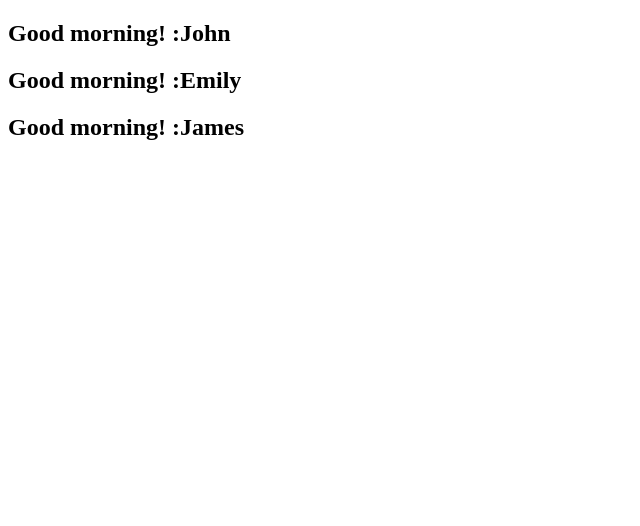
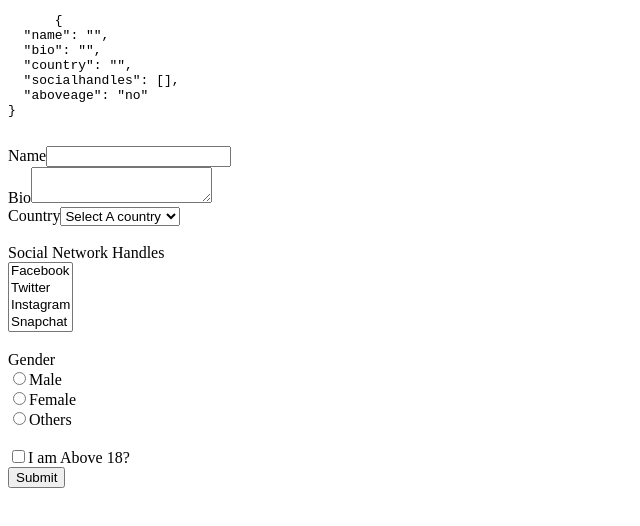
Before and after one commit to pareshsahoo902/vuecourse, a Vue app: page / in a window 1280 px wide. Shown: the top 526 px of the page, without its empty margins (0-640 px from the left). Built offline with nearby package versions, Linux system fonts and the light colour scheme.

Commit message:
forms initial

```diff
--- a/src/App.vue
+++ b/src/App.vue
@@ -1,17 +1,103 @@
 <!-- If the volume reaches 16 give a warning -->
 <template>
   <div>
-    <Greet name="John" />
-    <Greet name="Emily" />
-    <Greet name="James" />
+  <div>
+    <pre>
+      {{JSON.stringify(formValues,null,2)}}
+    </pre>
+  </div>
+  <form @submit="submitForm">
+    <div>
+      <label for="name">Name</label>
+      <input type="text" id="name" v-model="formValues.name" />
+      <br />
+      <label for="bio">Bio</label>
+      <textarea id="bio" v-model="formValues.bio" />
+      <br />
+      <div>
+        <label for="country">Country</label>
+        <select id="country" v-model="formValues.country">
+          <option value="">Select  A country</option>
+          <option value="India">India</option>
+          <option value="Africa">Africa</option>
+          <option value="USA">USA</option>
+        </select>
+      </div>
+      <br />
+      <div>
+        <label for="socialhandles">Social Network Handles</label>
+        <br />
+        <select id="socialhandles" multiple v-model="formValues.socialhandles">
+          <option value="Facebook">Facebook</option>
+          <option value="Twitter">Twitter</option>
+          <option value="Instagram">Instagram</option>
+          <option value="Snapchat">Snapchat</option>
+        </select>
+      </div>
+      <br />
+      <div>
+        <label for="gender">Gender</label>
+        <br />
+        <input type="radio" id="male" v-model="formValues.gender" value="male" />
+        <label for="male">Male</label>
+        <br />
+        <input type="radio" id="female" v-model="formValues.gender" value="female" />
+        <label for="female">Female</label>
+        <br />
+        <input type="radio" id="others" v-model="formValues.gender" value="others" />
+        <label for="others">Others</label>
+
+      </div>
+      <br />
+      <div>
+        <input type="checkbox" id="above18" v-model="formValues.aboveage" true-value="yes" false-value="no" />
+        <label for="above18">I am Above 18?</label>
+      </div>
+
+    </div>
+    <button>Submit</button>
+  </form>
 </div>
 </template>
 
 <script>
-import Greet from './components/Greet.vue';
 
 export default {
     name: "App",
-    components: { Greet }
+    methods:{
+      submitForm:function(event){
+        event.preventDefault();
+        console.log("formvalues", this.formValues)
+
+      }
+    },
+    data(){
+      return{
+        formValues:{
+        name:'',
+        bio:'',
+        country:'',
+        socialhandles:[],
+        aboveage:"no"
+      }
+      }
+
+    }
+    }
+</script>
+<style scoped>
+#app {
+  font-family: Avenir, Helvetica, Arial, sans-serif;
+  -webkit-font-smoothing: antialiased;
+  -moz-osx-font-smoothing: grayscale;
+  text-align: center;
+  color: #2c3e50;
+  margin-top: 60px;
+  }
+.centerDiv{
+  display: flex;
+  flex-direction: column;
+  justify-content: center;
+  align-items: center;
 }
-</script>
+</style>
```
